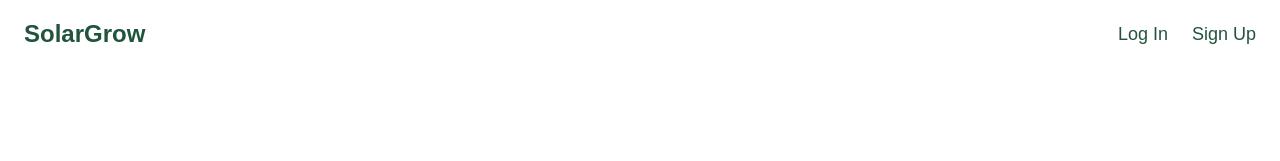
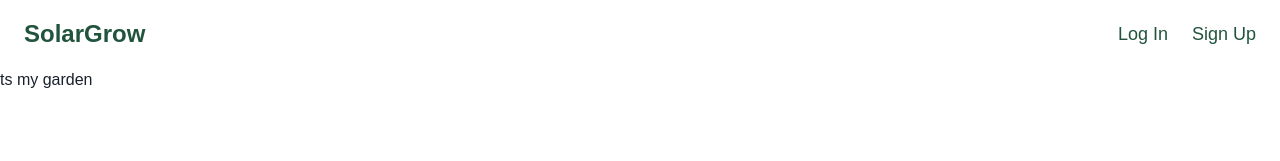
Before and after one commit to snehadharma/SolarGrow, a React (Vite) app in the folder solargrow/: page /mygarden in a window 1280 px wide. Shown: the top 161 px of the page. Built offline with nearby package versions, Linux system fonts and the light colour scheme; no server answers; a web font is replaced by a local one.

Commit message:
added garden pages

```diff
--- a/solargrow/src/App.jsx
+++ b/solargrow/src/App.jsx
@@ -11,6 +11,8 @@ import Header from './components/Header'
 import { baseTheme } from '@chakra-ui/theme'
 import { Provider } from '@chakra-ui/react/provider'
 import Account from './components/Account'
+import AddPlant from './components/AddPlant'
+import MyGardens from './components/MyGardens'
 
 function App() {
   const [session, setSession] = useState(null)
@@ -44,7 +46,8 @@ function App() {
           <Route path="/home" element={<Home />} />
           <Route path="/account" element={<Account />} />
           <Route path="/location" element={<Location />} />
-          {/* <Route path="/account" element={<Account />} /> */}
+          <Route path="/mygarden" element={<MyGardens />} />
+          <Route path="/addplant" element={<AddPlant />} />
         </Routes>
       </Router>
     </Provider>
--- /dev/null
+++ b/solargrow/src/components/AddPlant.jsx
@@ -0,0 +1,9 @@
+
+
+function AddPlant() {
+  return (
+    <h>addplant</h>
+  )
+}
+
+export default AddPlant
--- /dev/null
+++ b/solargrow/src/components/MyGardens.jsx
@@ -0,0 +1,7 @@
+function MyGardens () {
+  return (
+    <h>ts my garden</h>
+  )
+}
+
+export default MyGardens
```
Also changed, not shown: solargrow/src/components/PlantCard.jsx (added, +8 -0 lines), solargrow/src/components/PlantSpecific.jsx (added, +7 -0 lines).
